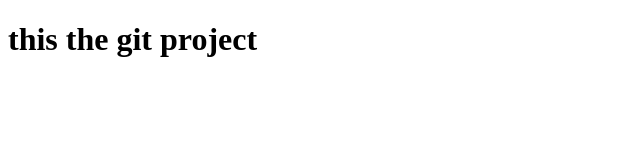
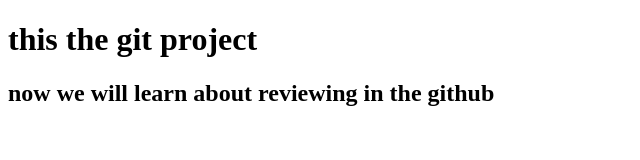
Before and after one commit to Mohdibrahimkhan4987/project-1, a plain HTML site: page index.html in a window 1280 px wide. Shown: the whole page, without its empty margins (0-640 px from the left). Drawn offline with Linux system fonts and the light colour scheme.

Commit message:
now we will learn about reviewwing in the github

```diff
--- a/index.html
+++ b/index.html
@@ -9,6 +9,7 @@
 
 <body>
     <h1>this the git project</h1>
+    <h2>now we will learn about reviewing in the github</h2>
 </body>
 
 </html>
```
